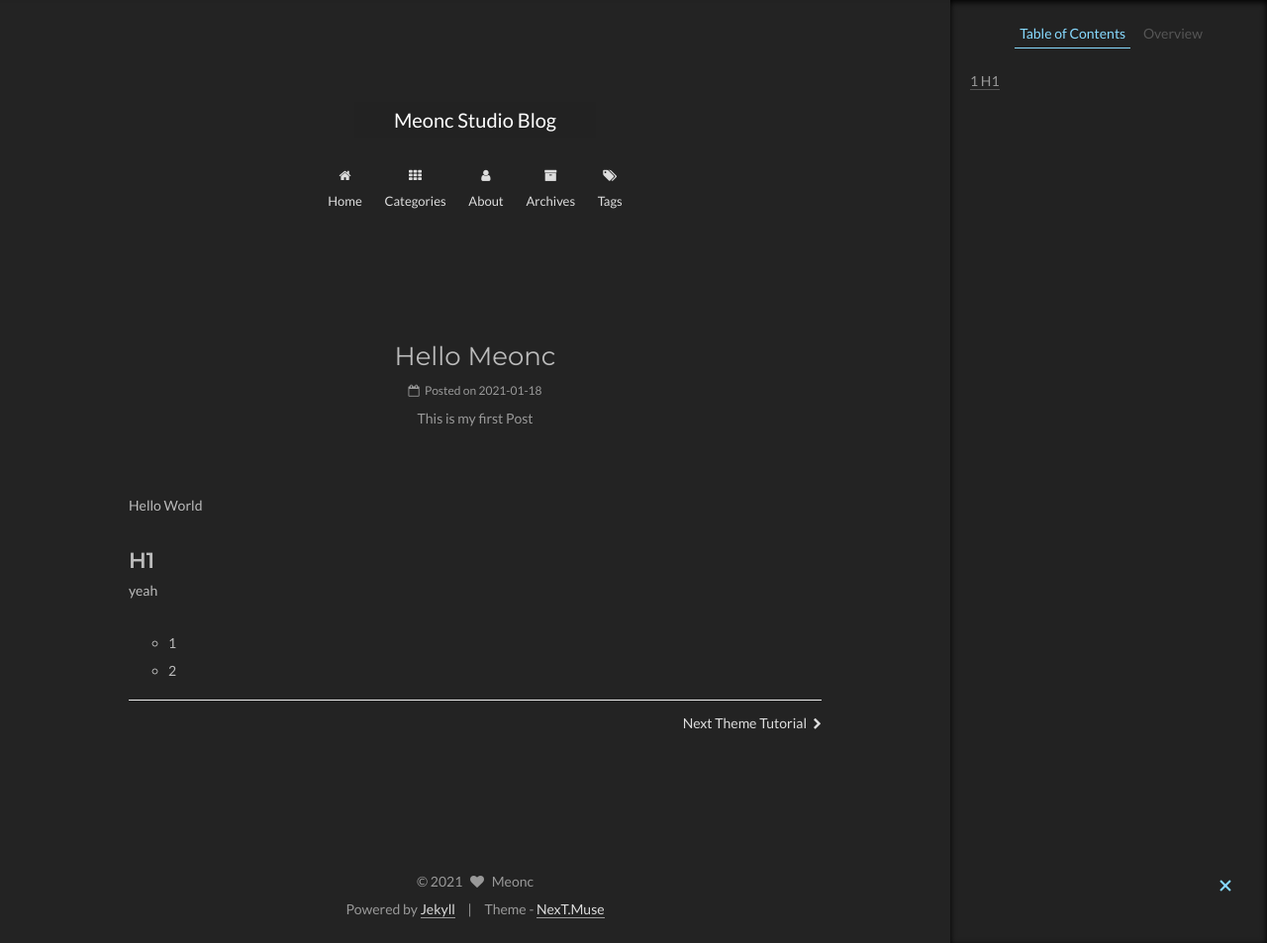
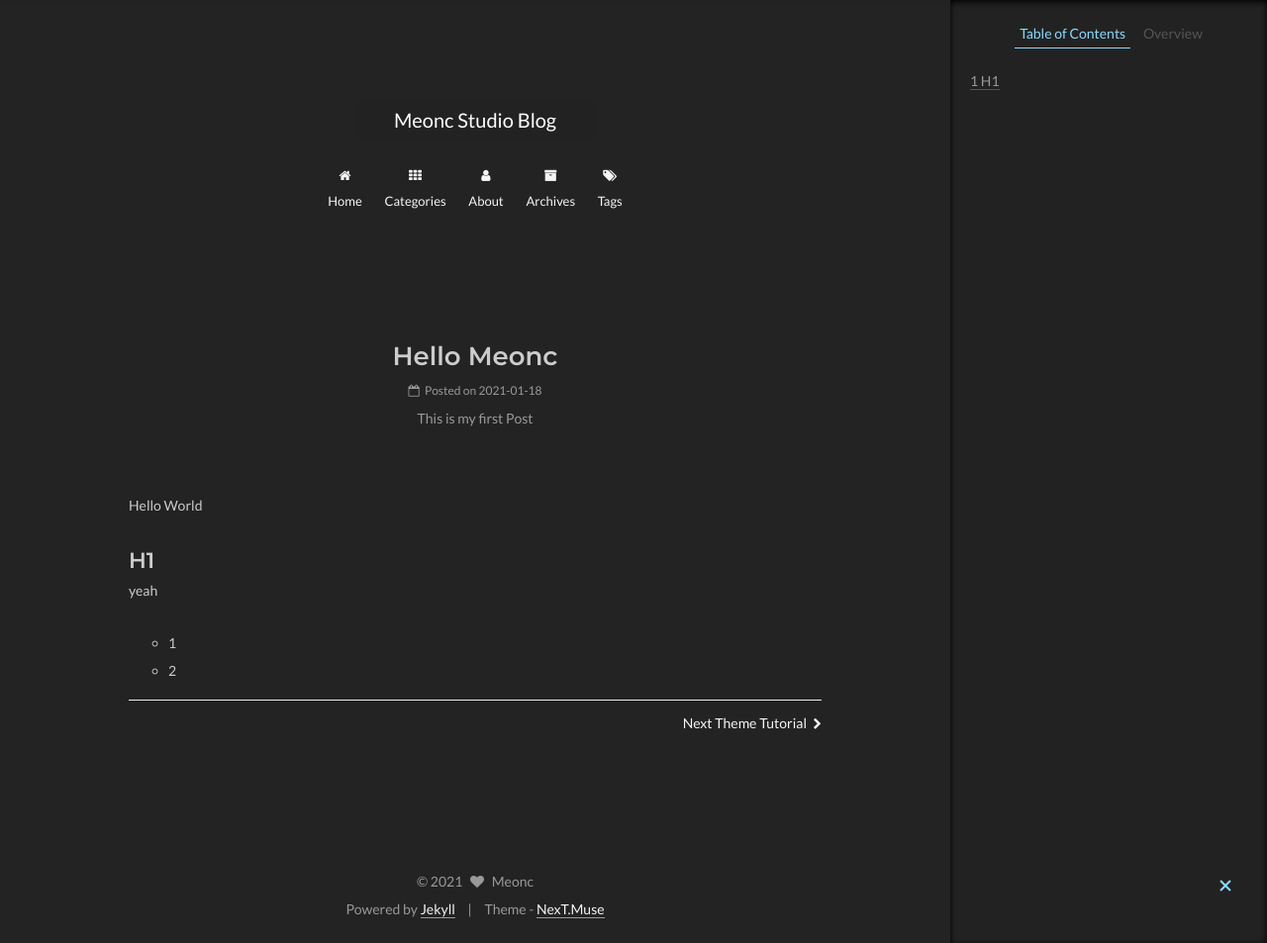
Before and after one commit to meoncstudio/blog.meonc.studio, a Jekyll site: the page built from _posts/2021-01-18-hello-meonc.md, in a window 1280 px wide and 953 px high. Shown: the whole window at 99% size. Built offline with Jekyll 4.4.1, drawn with Linux system fonts in a browser that asks for light colours.

Commit message:
Update font color whiter; title font weight

```diff
--- a/_includes/_custom/header.html
+++ b/_includes/_custom/header.html
@@ -1 +1 @@
-<link href="https://fonts.googleapis.com/css?family=Montserrat:300,400,600&display=swap" rel="stylesheet">
+<link href="https://fonts.googleapis.com/css?family=Montserrat:300,400,500,600&display=swap" rel="stylesheet">
--- a/_sass/_common/components/post/post-title.scss
+++ b/_sass/_common/components/post/post-title.scss
@@ -15,7 +15,6 @@
   border-bottom: none;
   line-height: 1.2;
   vertical-align: top;
-  font-weight: $font-weight-bold;
 
   &::before {
     content: "";
--- a/_sass/_variables/base.scss
+++ b/_sass/_variables/base.scss
@@ -31,12 +31,12 @@ $orange       : #fc6423;
 // --------------------------------------------------
 
 // Global text color on <body>
-$text-color                   : $grey;
+$text-color                   : $grey-light;
 
 // Global link color.
-$link-color                   : $grey-lighter;
-$link-hover-color             : $grey-light;
-$link-decoration-color        : $grey-light;
+$link-color                   : $whitesmoke;
+$link-hover-color             : $grey-lighter;
+$link-decoration-color        : $grey-lighter;
 $link-decoration-hover-color  : $black-deep;
 
 // Global border color.
@@ -86,6 +86,7 @@ $font-family-icons        : 'FontAwesome';
 $font-weight-lighter      : 200;
 $font-weight-light        : 300;
 $font-weight-normal       : 400;
+$font-weight-medium       : 500;
 $font-weight-bold         : 600;
 $font-weight-bolder       : 700;
 
@@ -238,7 +239,7 @@ $menu-link-hover-border         : $black-deep;
 
 // Posts Expand
 // --------------------------------------------------
-$posts-expand-title-font-weight : $font-weight-normal;
+$posts-expand-title-font-weight : $font-weight-bold;
 $post-copyright : (
   margin: 2em 0 0,
   padding: .5em 1em,
```
